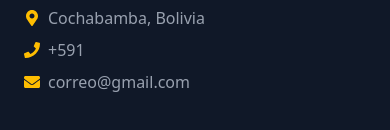
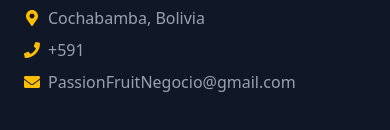
Before and after one commit to GustavoLuizaga/Passion-Fruit, a React (Vite) app: page /products in a window 390 px wide. Shown: the part 2842-2972 px from the top of the page. Built offline with nearby package versions, Linux system fonts and the light colour scheme.

Commit message:
phone and email

```diff
--- a/src/components/Card.jsx
+++ b/src/components/Card.jsx
@@ -2,7 +2,7 @@ import PropTypes from 'prop-types';
 import { FaWhatsapp } from 'react-icons/fa';
 const Card = ({ image, title, description, size, price }) => {
     const handleOrderClick = () => {
-        const phone = "59168500039"; // tu número con código de país
+        const phone = "59169091192"; // tu número con código de país
         const message = `Hola, quiero hacer un pedido de ${title}`;
         const encodedMessage = encodeURIComponent(message);
         const url = `https://wa.me/${phone}?text=${encodedMessage}`;
--- a/src/components/Footer.jsx
+++ b/src/components/Footer.jsx
@@ -63,7 +63,7 @@ export default function Footer() {
             </li>
             <li className="flex items-center gap-2">
               <FaEnvelope className="text-[#FEBD01]" />
-              correo@gmail.com
+              PassionFruitNegocio@gmail.com
             </li>
           </ul>
         </div>
```
